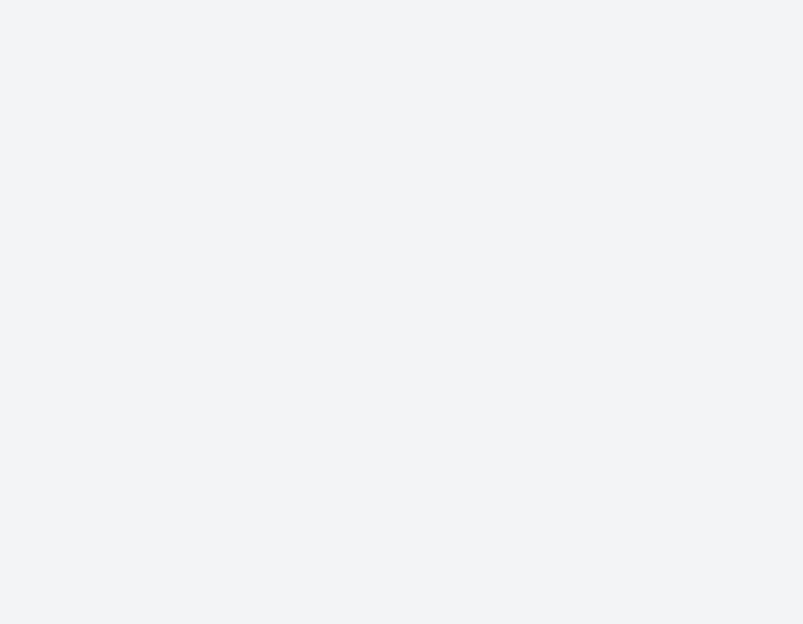
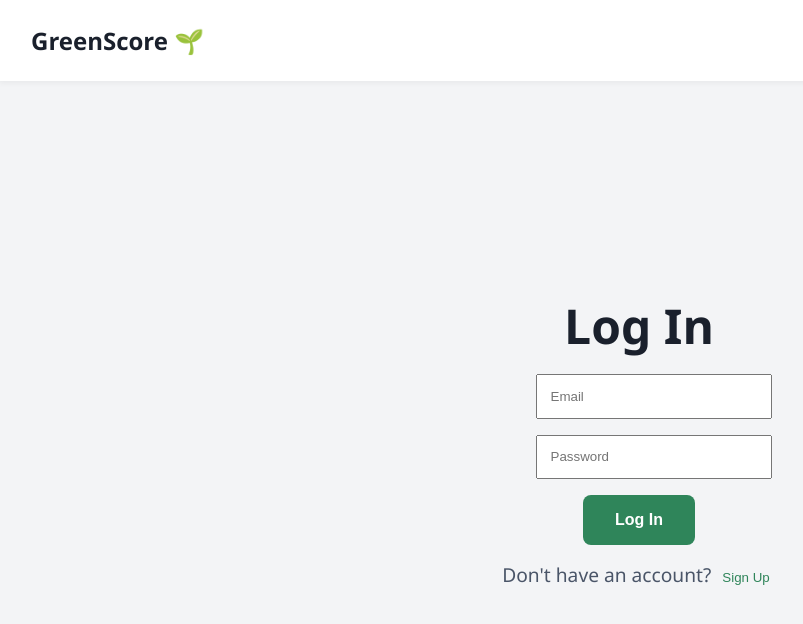
Before and after one commit to asiddiqi04/GDSCHack2025, a React (Vite) app in the folder frontend/: page /auth in a window 1280 px wide. Before the commit this address had no page. Shown: the top 624 px of the page, without its empty margins (1-804 px from the left). Built offline with nearby package versions, Linux system fonts and the light colour scheme.

Commit message:
merged scan and search

```diff
--- a/frontend/src/App.jsx
+++ b/frontend/src/App.jsx
@@ -5,6 +5,8 @@ import Scan from './Scan';
 import Search from './Search';
 import SearchResults from './SearchResults';
 import ScanOrSearch from './ScanOrSearch';
+import ScoreResults from './ScoreResults';
+import Auth from './Auth';
 
 function LandingPage() {
   const navigate = useNavigate();
@@ -13,7 +15,7 @@ function LandingPage() {
     <div className="landing-container">
       <nav className="navbar">
         <div className="logo">GreenScore 🌱</div>
-        <button className="nav-button" onClick={() => navigate('/options')}>
+        <button className="nav-button" onClick={() => navigate('/auth')}>
           Get Started
         </button>
       </nav>
@@ -22,7 +24,7 @@ function LandingPage() {
         <div className="hero-content">
           <h1>Shop Smarter. Live Greener.</h1>
           <p>Scan any product to reveal its ethical and environmental footprint.</p>
-          <button className="cta-button" onClick={() => navigate('/options')}>
+          <button className="cta-button" onClick={() => navigate('/auth')}>
             Start Scanning
           </button>
         </div>
@@ -35,10 +37,12 @@ export default function App() {
   return (
     <Routes>
       <Route path="/" element={<LandingPage />} />
+      <Route path="/auth" element={<Auth />} />
       <Route path="/options" element={<ScanOrSearch />} />
       <Route path="/scan" element={<Scan />} />
       <Route path="/search" element={<Search />} />
       <Route path="/search-results" element={<SearchResults />} />
+      <Route path="/results" element={<ScoreResults />} />
     </Routes>
   );
 }
--- /dev/null
+++ b/frontend/src/Auth.jsx
@@ -0,0 +1,65 @@
+// src/Auth.jsx
+import { useNavigate } from 'react-router-dom';
+import { useState } from 'react';
+import './App.css';
+
+function Auth() {
+  const navigate = useNavigate();
+  const [mode, setMode] = useState('login');
+  const [email, setEmail] = useState('');
+  const [password, setPassword] = useState('');
+
+  const handleAuth = (e) => {
+    e.preventDefault();
+    // In real app: validate credentials or register user
+    // For now: just navigate forward
+    navigate('/options');
+  };
+
+  return (
+    <div className="landing-container">
+      <nav className="navbar">
+        <div className="logo">GreenScore 🌱</div>
+      </nav>
+
+      <main className="hero">
+        <h1>{mode === 'login' ? 'Log In' : 'Sign Up'}</h1>
+        <form onSubmit={handleAuth} style={{ textAlign: 'center' }}>
+          <input
+            type="email"
+            placeholder="Email"
+            required
+            value={email}
+            onChange={(e) => setEmail(e.target.value)}
+            style={{ marginBottom: '1rem', padding: '0.8rem', width: '100%', maxWidth: '300px' }}
+          />
+          <br />
+          <input
+            type="password"
+            placeholder="Password"
+            required
+            value={password}
+            onChange={(e) => setPassword(e.target.value)}
+            style={{ marginBottom: '1rem', padding: '0.8rem', width: '100%', maxWidth: '300px' }}
+          />
+          <br />
+          <button className="cta-button" type="submit">
+            {mode === 'login' ? 'Log In' : 'Sign Up'}
+          </button>
+        </form>
+
+        <p style={{ marginTop: '1rem' }}>
+          {mode === 'login' ? "Don't have an account?" : 'Already have an account?'}{' '}
+          <button
+            onClick={() => setMode(mode === 'login' ? 'signup' : 'login')}
+            style={{ background: 'none', border: 'none', color: '#2f855a', cursor: 'pointer' }}
+          >
+            {mode === 'login' ? 'Sign Up' : 'Log In'}
+          </button>
+        </p>
+      </main>
+    </div>
+  );
+}
+
+export default Auth;
--- a/frontend/src/Scan.jsx
+++ b/frontend/src/Scan.jsx
@@ -1,68 +1,5 @@
-// import { useState } from 'react';
-// import './App.css';
-
-// function Scan() {
-//   const [image, setImage] = useState(null);
-//   const [previewURL, setPreviewURL] = useState(null);
-
-//   const handleImageUpload = (e) => {
-//     const file = e.target.files[0];
-//     if (file) {
-//       setImage(file);
-//       setPreviewURL(URL.createObjectURL(file));
-//     }
-//   };
-
-//   const handleSubmit = () => {
-//     if (!image) return alert('Please upload an image first.');
-//     // Send `image` to your backend here using FormData
-//     console.log('Submitting image:', image);
-//   };
-
-//   return (
-//     <div className="landing-container">
-//       <nav className="navbar">
-//         <div className="logo">GreenScore 🌱</div>
-//       </nav>
-
-//       <main className="hero">
-//         <div className="hero-content">
-//           <h1>Upload Barcode Image</h1>
-//           <p>Select or take a photo of a product's barcode to begin.</p>
-
-//           <input
-//             type="file"
-//             accept="image/*"
-//             onChange={handleImageUpload}
-//             style={{ marginBottom: '1rem' }}
-//           />
-
-//           {previewURL && (
-//             <img
-//               src={previewURL}
-//               alt="Uploaded preview"
-//               style={{
-//                 maxWidth: '300px',
-//                 marginBottom: '1rem',
-//                 borderRadius: '8px',
-//                 boxShadow: '0 0 8px rgba(0,0,0,0.1)'
-//               }}
-//             />
-//           )}
-
-//           <button className="cta-button" onClick={handleSubmit}>
-//             Submit
-//           </button>
-//         </div>
-//       </main>
-//     </div>
-//   );
-// }
-
-// export default Scan;
-
-
 import { useEffect, useRef, useState } from 'react';
+import { useNavigate } from 'react-router-dom';
 import './App.css';
 
 function Scan() {
@@ -70,6 +7,7 @@ function Scan() {
   const canvasRef = useRef(null);
   const [stream, setStream] = useState(null);
   const [capturedImage, setCapturedImage] = useState(null);
+  const navigate = useNavigate();
 
   useEffect(() => {
     const isMobile = /iPhone|iPad|iPod|Android/i.test(navigator.userAgent);
@@ -79,7 +17,7 @@ function Scan() {
         const mediaStream = await navigator.mediaDevices.getUserMedia({
           video: isMobile
             ? { facingMode: { exact: 'environment' } }
-            : true, // default webcam on desktop
+            : true,
         });
         setStream(mediaStream);
         if (videoRef.current) {
@@ -94,7 +32,6 @@ function Scan() {
     getCamera();
 
     return () => {
-      // Stop camera when leaving the page
       stream?.getTracks().forEach((track) => track.stop());
     };
   }, []);
@@ -110,6 +47,16 @@ function Scan() {
     ctx.drawImage(video, 0, 0);
     const dataURL = canvas.toDataURL('image/png');
     setCapturedImage(dataURL);
+  };
+
+  const handleSubmit = () => {
+    if (!capturedImage) {
+      alert('Please capture an image first.');
+      return;
+    }
+
+    // Future: Upload capturedImage (dataURL) to backend
+    navigate('/results');
   };
 
   return (
@@ -129,7 +76,6 @@ function Scan() {
             playsInline
             style={{ width: '100%', maxWidth: '400px', borderRadius: '10px', marginBottom: '1rem' }}
           />
-
           <canvas ref={canvasRef} style={{ display: 'none' }} />
 
           <button className="cta-button" onClick={captureImage}>
@@ -137,11 +83,20 @@ function Scan() {
           </button>
 
           {capturedImage && (
-            <img
-              src={capturedImage}
-              alt="Captured"
-              style={{ marginTop: '1rem', maxWidth: '300px', borderRadius: '8px' }}
-            />
+            <>
+              <img
+                src={capturedImage}
+                alt="Captured"
+                style={{ marginTop: '1rem', maxWidth: '300px', borderRadius: '8px' }}
+              />
+              <button
+                className="cta-button"
+                style={{ marginTop: '1rem' }}
+                onClick={handleSubmit}
+              >
+                ✅ Submit
+              </button>
+            </>
           )}
         </div>
       </main>
--- a/frontend/src/ScoreResults.jsx
+++ b/frontend/src/ScoreResults.jsx
@@ -0,0 +1,39 @@
+import './App.css';
+
+function ScoreResults() {
+  // Placeholder data
+  const sustainabilityScore = 72;
+  const ethicalScore = 84;
+  const overallScore = Math.round((sustainabilityScore + ethicalScore) / 2);
+  const overviewText = `This product is manufactured using moderately sustainable practices.
+  While it avoids major environmental harm, the company has limited transparency around its
+  labour policies and material sourcing. Improvements could be made in packaging and
+  supply chain oversight.`;
+
+  return (
+    <div className="landing-container">
+      <nav className="navbar">
+        <div className="logo">GreenScore 🌱</div>
+      </nav>
+
+      <main className="hero">
+        <div className="hero-content">
+          <h1>Score Results</h1>
+
+          <div style={{ marginBottom: '2rem', fontSize: '1.1rem' }}>
+            <p><strong>Sustainability Score:</strong> {sustainabilityScore}/100</p>
+            <p><strong>Ethical Concerns Score:</strong> {ethicalScore}/100</p>
+            <p><strong>Overall Score:</strong> <span style={{ fontSize: '1.4rem', fontWeight: 'bold' }}>{overallScore}/100</span></p>
+          </div>
+
+          <div style={{ maxWidth: '600px', textAlign: 'left', background: '#ffffff', padding: '1rem 1.5rem', borderRadius: '8px', boxShadow: '0 2px 6px rgba(0,0,0,0.1)' }}>
+            <h3 style={{ marginTop: 0 }}>Product Overview</h3>
+            <p style={{ lineHeight: '1.6', color: '#4a5568' }}>{overviewText}</p>
+          </div>
+        </div>
+      </main>
+    </div>
+  );
+}
+
+export default ScoreResults;
```
